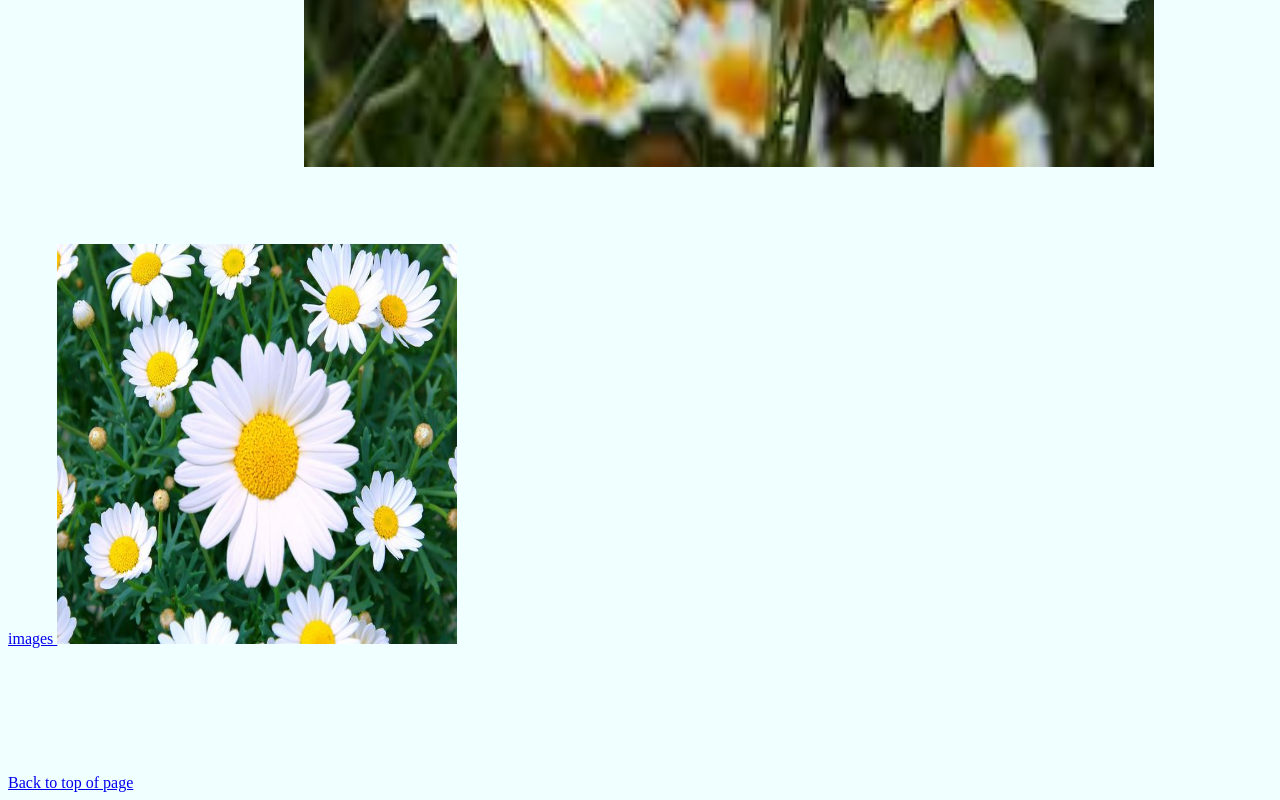
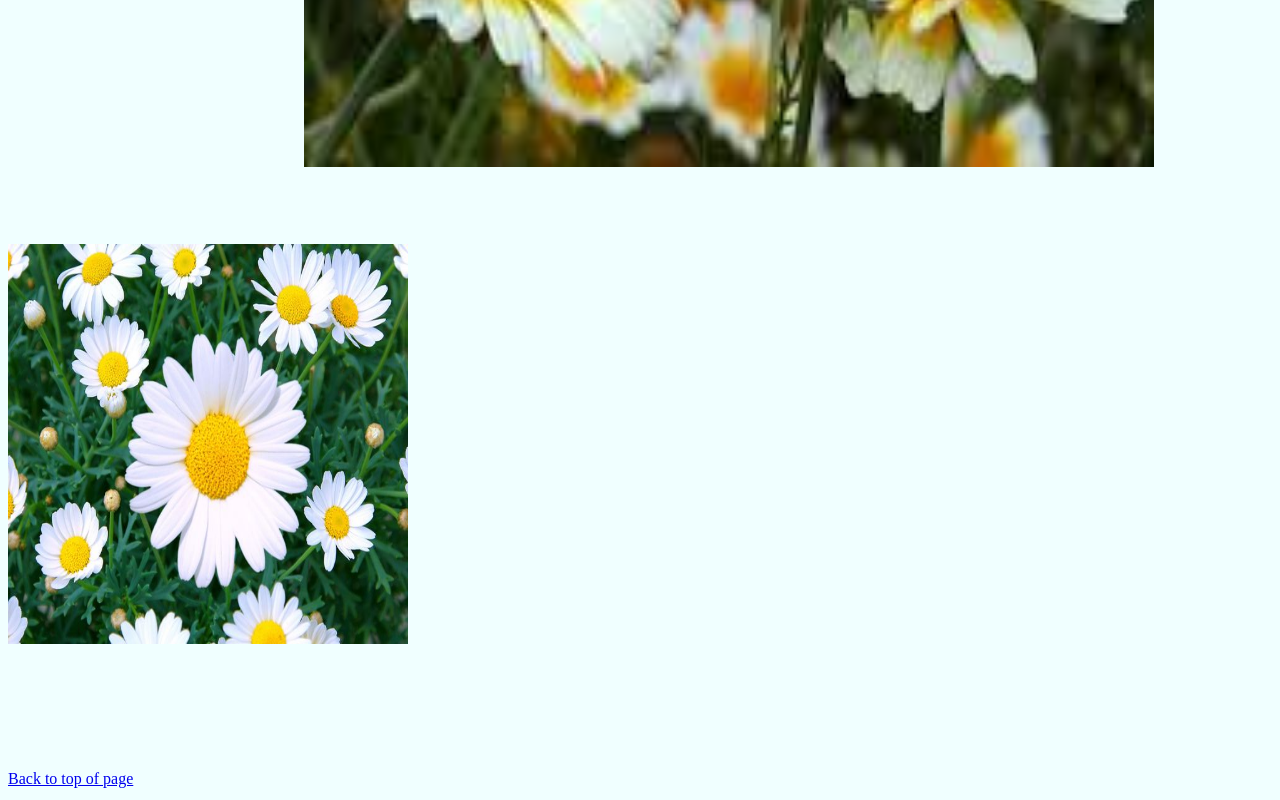
Before and after one commit to hasna987/daisy, a plain HTML site: page index.html in a window 1280 px wide. Shown: the part 5833-6633 px from the top of the page. Drawn offline with Linux system fonts and the light colour scheme.

Commit message:
Update index.html

```diff
--- a/index.html
+++ b/index.html
@@ -19,7 +19,7 @@
                                       <img src="daisy/daisysss.jpg" width="850" height="850"><br><br>
                                       <img src="daisy/daisyss.jpg" width="850" height="850"><br><br><br>
    </PRE>
-   <a href="image.html">images
+   <a href="image.html">
      <img src="image.jpg" width="400" height="400">
    </a>
 </body><br><br><br><br><br><br><br><br>
```
